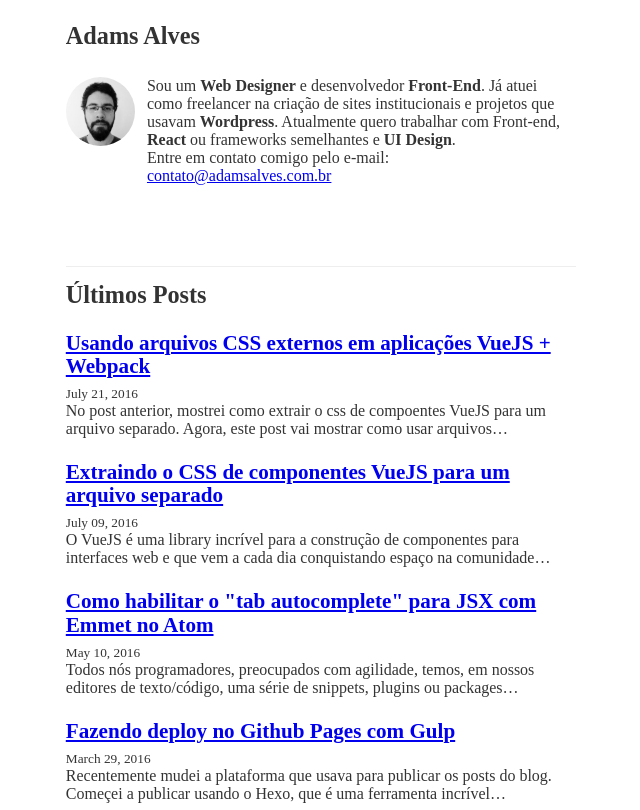
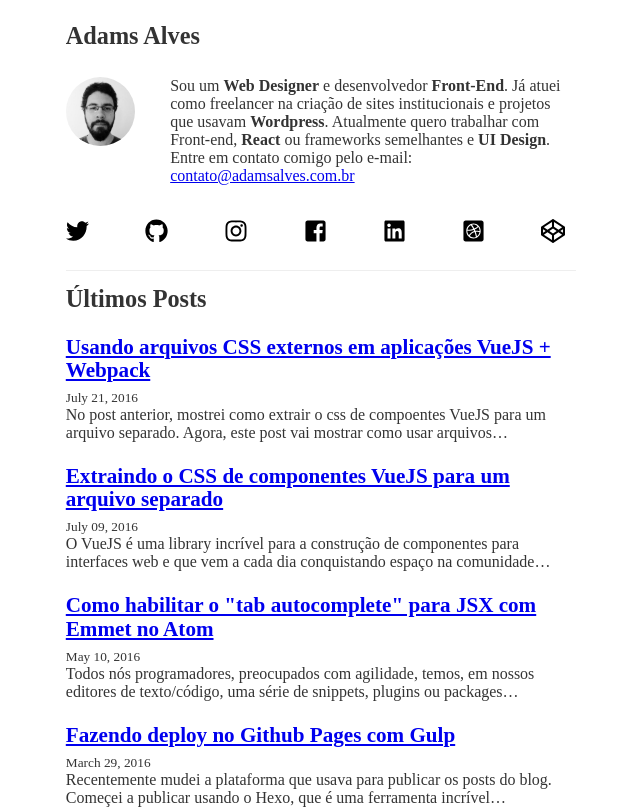
Before and after one commit to adamsalves/adamsalves-netlify, a Gatsby site: page / in a window 1280 px wide. Shown: the top 810 px of the page, without its empty margins (319-959 px from the left). Built offline with nearby package versions, Linux system fonts and the light colour scheme; Gatsby itself is replaced by a stand-in of ours; some packages are replaced by stand-ins of ours; what typography-theme-lawton would draw is missing.

Commit message:
add social icons

```diff
--- a/package.json
+++ b/package.json
@@ -8,6 +8,7 @@
   },
   "dependencies": {
     "gatsby": "^2.0.19",
+    "gatsby-image": "^2.0.20",
     "gatsby-plugin-catch-links": "^2.0.8",
     "gatsby-plugin-feed": "^2.0.8",
     "gatsby-plugin-google-analytics": "^2.0.5",
--- a/src/components/Bio.js
+++ b/src/components/Bio.js
@@ -1,26 +1,34 @@
 import React from 'react'
-
 // Import typefaces
 import 'typeface-montserrat'
 import 'typeface-merriweather'
 
 import profilePic from './profile-pic.jpg'
+import twitter from './twitter-brands.svg'
+import github from './github-brands.svg'
+import instagram from './instagram-brands.svg'
+import facebook from './facebook-square-brands.svg'
+import linkedin from './linkedin-brands.svg'
+import dribbble from './dribbble-square-brands.svg'
+import codepen from './codepen-brands.svg'
 import { rhythm } from '../utils/typography'
+
 
 class Bio extends React.Component {
   render() {
     return (
+      <div>
         <div
           style={{
             display: 'flex',
-          marginBottom: rhythm(2.5),
+            marginBottom: rhythm(.5),
           }}
         >
           <img
             src={profilePic}
             alt={`Adams Alves - Front-End em São Paulo`}
             style={{
-            marginRight: rhythm(1 / 2),
+              marginRight: rhythm(1.5),
               marginBottom: 0,
               width: rhythm(3),
               height: rhythm(3),
@@ -38,6 +46,92 @@ class Bio extends React.Component {
             </a>
           </p>
         </div>
+        <nav
+          style={{
+            display: 'flex',
+            justifyContent: 'space-between',
+            marginBottom: rhythm(1),
+          }}
+        >
+          <a href="https://twitter.com/adams_alves/">
+            <img
+              src={twitter}
+              style={{
+                marginRight: rhythm(1 / 2),
+                marginBottom: 0,
+                width: rhythm(1),
+                height: rhythm(1),
+              }}
+            />
+          </a>
+          <a href="https://github.com/adamsalves/">
+            <img
+              src={github}
+              style={{
+                marginRight: rhythm(1 / 2),
+                marginBottom: 0,
+                width: rhythm(1),
+                height: rhythm(1)
+              }}
+            />
+          </a>
+          <a href="https://instagram.com/adamsalves.wd/">
+            <img
+              src={instagram}
+              style={{
+                marginRight: rhythm(1 / 2),
+                marginBottom: 0,
+                width: rhythm(1),
+                height: rhythm(1)
+              }}
+            />
+          </a>
+          <a href="https://facebook.com/adamsalves.webdesigner/">
+            <img
+              src={facebook}
+              style={{
+                marginRight: rhythm(1 / 2),
+                marginBottom: 0,
+                width: rhythm(1),
+                height: rhythm(1)
+              }}
+            />
+          </a>
+          <a href="https://linkedin.com/in/adams-alves/">
+            <img
+              src={linkedin}
+              style={{
+                marginRight: rhythm(1 / 2),
+                marginBottom: 0,
+                width: rhythm(1),
+                height: rhythm(1)
+              }}
+            />
+          </a>
+          <a href="https://dribbble.com/adamsalves/">
+            <img
+              src={dribbble}
+              style={{
+                marginRight: rhythm(1 / 2),
+                marginBottom: 0,
+                width: rhythm(1),
+                height: rhythm(1)
+              }}
+            />
+          </a>
+          <a href="https://codepen.io/adams_alves/">
+            <img
+              src={codepen}
+              style={{
+                marginRight: rhythm(1 / 2),
+                marginBottom: 0,
+                width: rhythm(1),
+                height: rhythm(1)
+              }}
+            />
+          </a>
+        </nav>
+      </div>
     )
   }
 }
```
Also changed, not shown: src/components/codepen-brands.svg (added), src/components/dribbble-square-brands.svg (added), src/components/facebook-square-brands.svg (added), src/components/github-brands.svg (added), src/components/instagram-brands.svg (added), src/components/linkedin-brands.svg (added), src/components/twitter-brands.svg (added), 1 other file. Lines whose indentation alone changed are shown as unchanged.
